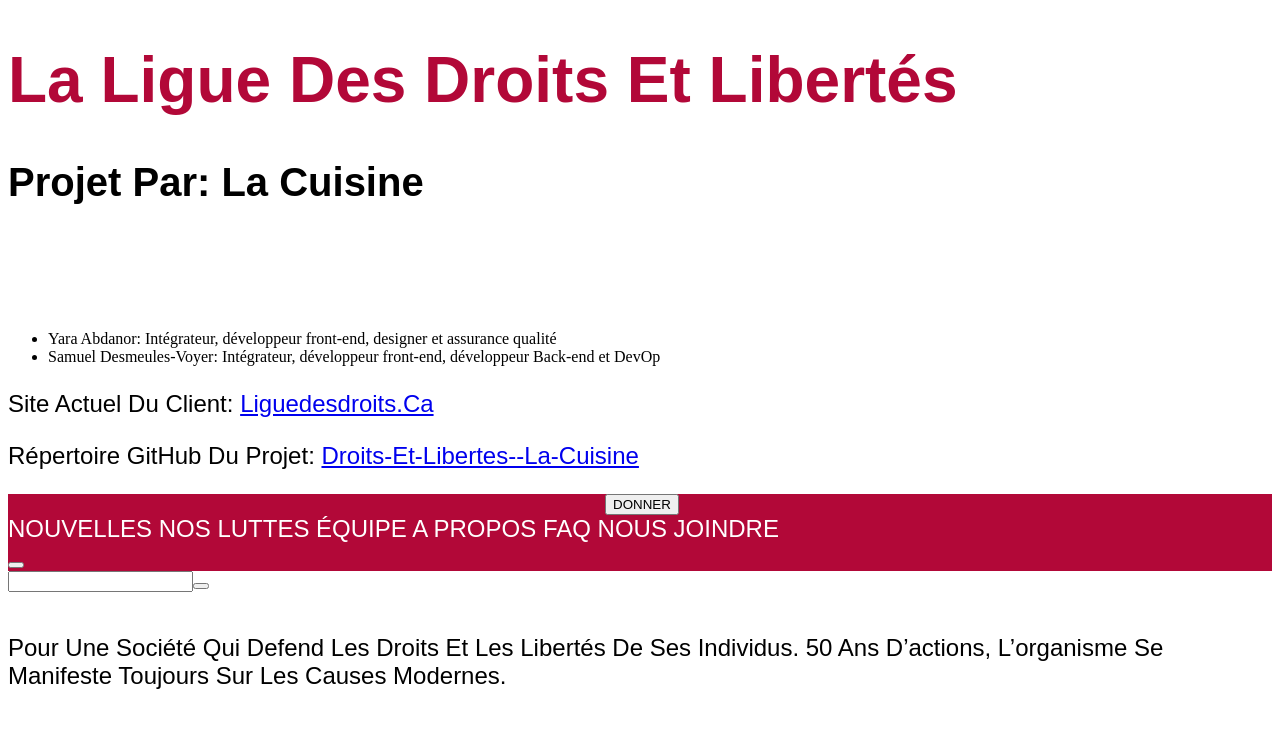
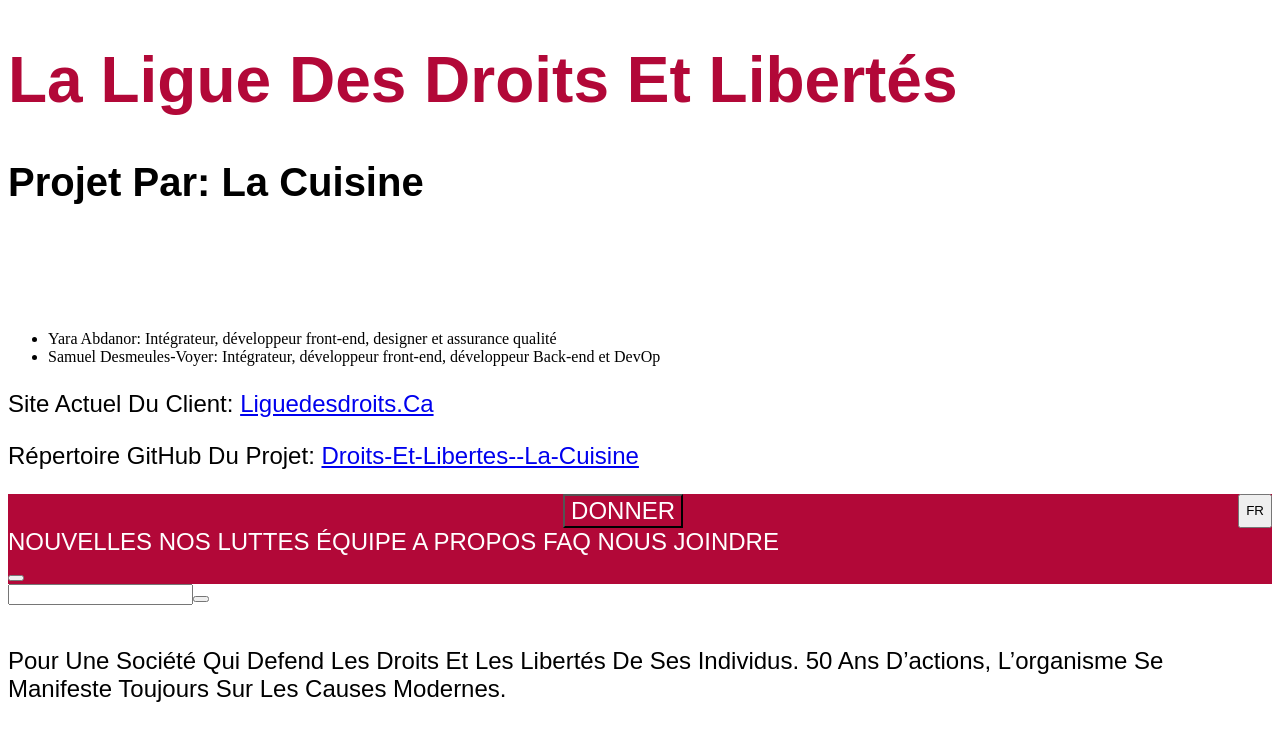
Before and after one commit to samesthumain/droits-et-libertes--la-cuisine, a PHP site: page / in a window 1280 px wide. Shown: the top 733 px of the page. Run offline with PHP 8.4, Linux system fonts and the light colour scheme; some web fonts are replaced.

Commit message:
restructuration du header

```diff
--- a/index.html
+++ b/index.html
@@ -23,10 +23,9 @@
 
     <!--HEADER-->
     <div class="main-header">
-        <img class="logo-small">
-        <button clas="donation">DONNER</button>
-
-        <icon></icon>
+        <div class="logo"></div>
+        <button class="donation h3">DONNER</button>
+        <button class="bouton-langue">FR</button>
     </div>
         <!--navbar-->
     <div id="mainNav" class="main-navbar">
--- a/style.css
+++ b/style.css
@@ -1,4 +1,22 @@
 @import url("https://fonts.googleapis.com/css2?family=Inter:ital,opsz,wght@0,14..32,100..900;1,14..32,100..900&family=Jockey+One&display=swap");
+.donation {
+  color: red;
+  background-color: black;
+}
+
+.bouton-langue {
+  color: black;
+}
+
+.logo {
+  background-image: url(/sources/medias/image/logo_small.png);
+}
+
+.main-header {
+  display: flex;
+  justify-content: space-between;
+}
+
 h1, .h1 {
   font-family: "Jockey One", sans-serif;
   font-size: 64px;
```
Also changed, not shown: partials-scss/_boutons.scss (+7 -0 lines), partials-scss/_header.scss (+7 -0 lines), sources/medias/image/logo_small.png (added), 1 other file.
